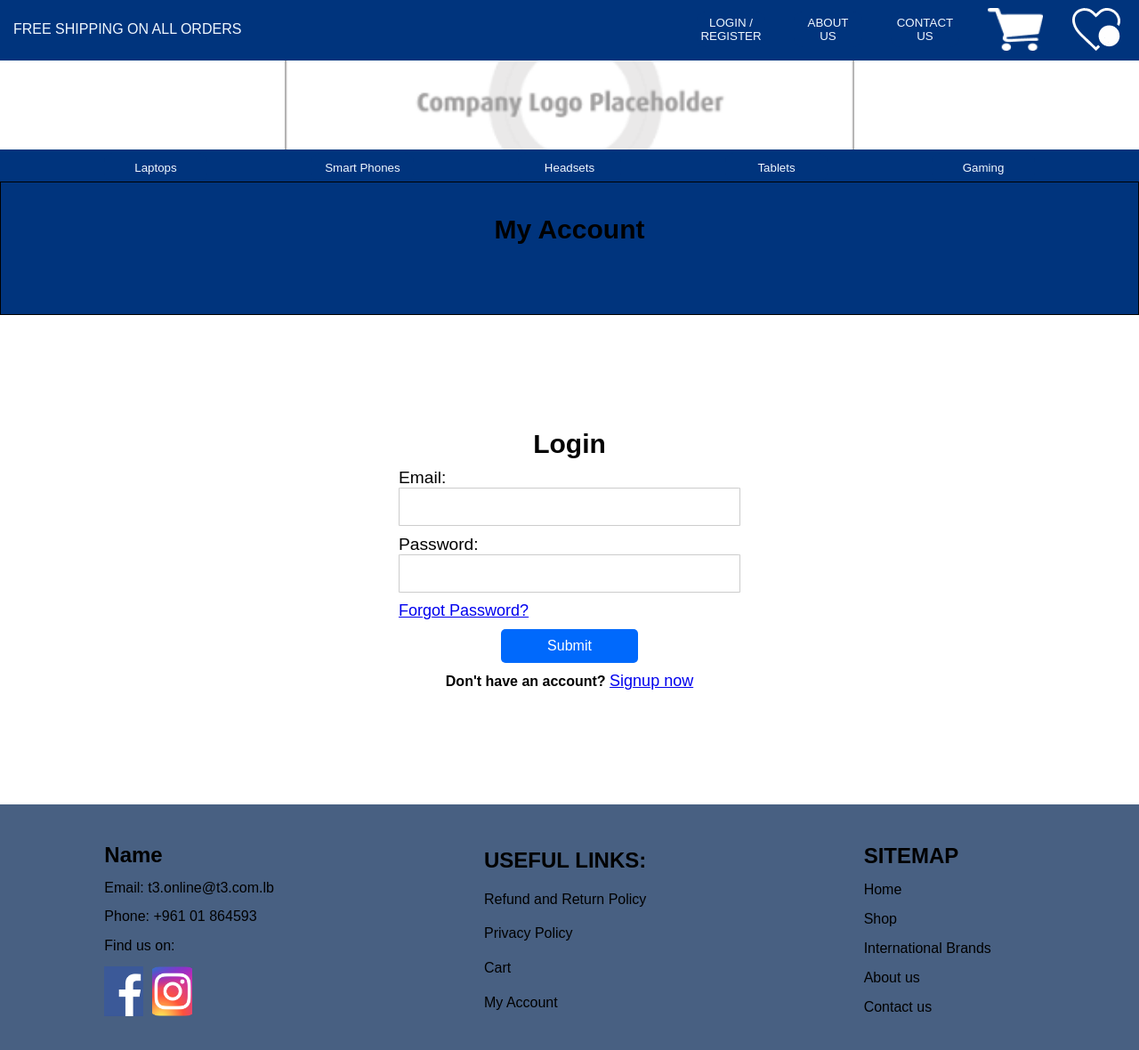
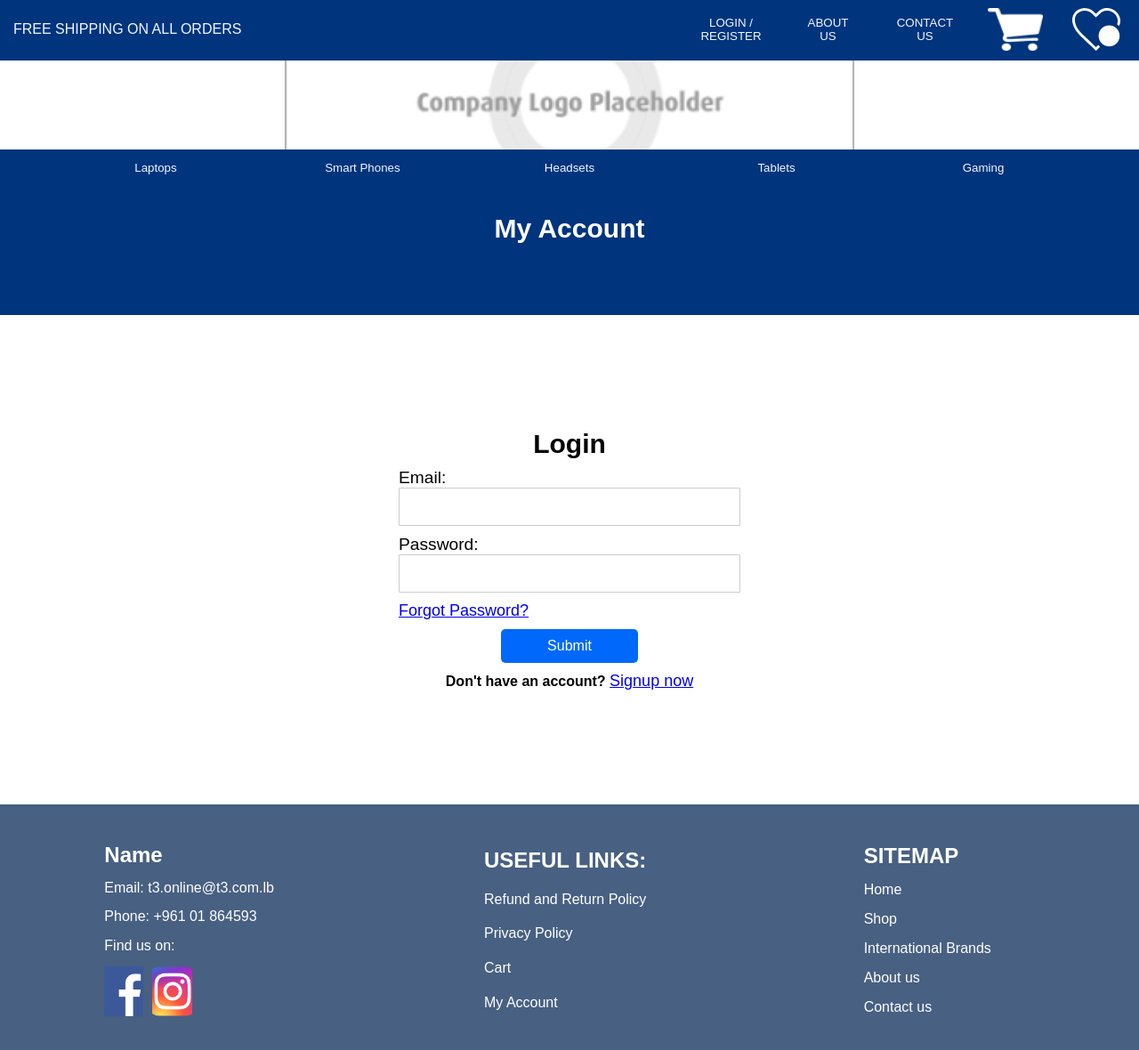
Before and after one commit to Fadi-Haddad-235/E-Commerce-Website, a plain HTML site: page login.html in a window 1280 px wide. Shown: the part 2-1182 px from the top of the page at 89% size. Drawn offline with nearby package versions, Linux system fonts and the light colour scheme.

Commit message:
Changed color of text in footer

```diff
--- a/css/checkout.css
+++ b/css/checkout.css
@@ -186,6 +186,7 @@ label{
   justify-content: space-around;
   align-items: center;
   background-color: #486082;
+  color:white;
 }
 
 .social {
--- a/css/editprofile.css
+++ b/css/editprofile.css
@@ -139,7 +139,7 @@ body{
     gap:30px;
   }
   input {
-    padding: 2%;
+    padding: 4%;
     border-radius: 1%;
     border: 1px solid #ccc;
     font-size: 16px;
@@ -168,6 +168,7 @@ body{
     justify-content: space-around;
     align-items: center;
     background-color: #486082;
+    color:white;
   }
 
   .social {
--- a/css/loginsignup.css
+++ b/css/loginsignup.css
@@ -113,7 +113,8 @@ body{
     height:150px;
     background-color: #00347D;
     text-align: center;
-    border:1px solid;
+    /* border:1px solid; */
+    color:white;
 
   }
   .align{
@@ -174,6 +175,7 @@ a{
     justify-content: space-around;
     align-items: center;
     background-color: #486082;
+    color:white;
   }
 
   .social {
```
